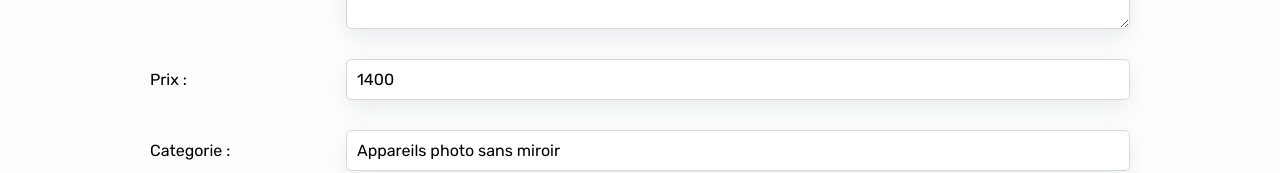
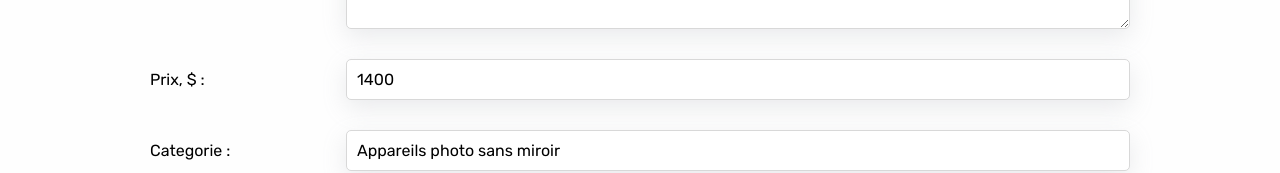
Before and after one commit to code-sandboxx/magasin-d-appareils-photo, a React (Create React App) app: page /modifier-produit/1 in a window 1280 px wide. Shown: the part 470-643 px from the top of the page. Built offline with nearby package versions, Linux system fonts and the light colour scheme; a web font is replaced by a local one.

Commit message:
Implémentation de la fonction de suppression d’un produit et réglage de problème d'emplacement de pied-de-page

```diff
--- a/src/App.js
+++ b/src/App.js
@@ -71,7 +71,7 @@ function App() {
   //             Mise à jour d’un produit
   //********************************************************
 
-  const updatedProduct = (updatedProduct) => {
+  const updateProduct = (updatedProduct) => {
     setProducts(products.map((originalProduct) =>
         originalProduct.id === updatedProduct.id ? { ...updatedProduct } : originalProduct
     ));
@@ -99,19 +99,27 @@ function App() {
     setProducts([...products, newProduct]);
   };
 
+  //********************************************************
+  //             Suppression à jour d’un produit
+  //********************************************************
+
+  const deleteProduct = (id) => {
+    setProducts(products.filter((product) => product.id !== id))
+  }
+
   return (
     <BrowserRouter>
       <Header />
       <Routes>
         <Route path="/catalogue" element={
           products.length > 0 ? (
-            <ProductCatalogue products={products} onAdd={addNewProduct} onUpdate={updatedProduct}/>
+            <ProductCatalogue products={products} onDelete={deleteProduct}/>
           ):(
             'Aucun produit'
           )} />
 
         <Route path="/ajouter-produit" element={<ProductForm onAdd={addNewProduct} products={products} />} />
-        <Route path="/modifier-produit/:id" element={<ProductForm onUpdate={updatedProduct} products={products} />} />
+        <Route path="/modifier-produit/:id" element={<ProductForm onUpdate={updateProduct} products={products} />} />
 
       </Routes>
       <Footer />
--- a/src/components/Header.js
+++ b/src/components/Header.js
@@ -1,16 +1,27 @@
 import React from 'react';
+import { Link } from 'react-router-dom';
 
 const Header = () => (
     <div className="navbar">
       <div className="logo_wrapper">
-        <div className="logo_image_container">
-          <img src="/img/focus.png" alt="image logo" />
-        </div>
+        <Link to="/accueil">
+          <div className="logo_image_container">
+            <img src="/img/focus.png" alt="image logo" />
+          </div>
+        </Link>
+
         <div className="logo_text">Pro Photo</div>
       </div>
       <nav>
-        <a href="#">Accueil</a>
-        <a href="#">Catalogue</a>
+
+      <Link to="/accueil">
+        Accueil
+      </Link>
+
+      <Link to="/catalogue">
+        Catalogue
+      </Link>
+
       </nav>
     </div>
   );
--- a/src/components/ProductCatalogue.js
+++ b/src/components/ProductCatalogue.js
@@ -2,9 +2,7 @@ import React, {useState} from "react";
 import SingleProduct from "./SingleProduct";
 import { Link } from "react-router-dom";
 
-const ProductCatalogue = ({products, onAdd, onUpdate}) => {
-
-    const [showForm, setShowForm] = useState(false);
+const ProductCatalogue = ({products, onDelete}) => {
 
     return(
         <div className="catalogue_wrapper">
@@ -17,7 +15,7 @@ const ProductCatalogue = ({products, onAdd, onUpdate}) => {
 
             <div className="catalogue">
                 {products.map((product)=>(
-                    <SingleProduct product={product} key={product.id}/>
+                    <SingleProduct product={product} key={product.id} onDelete={onDelete}/>
                 ))}
             </div>
 
--- a/src/components/ProductForm.js
+++ b/src/components/ProductForm.js
@@ -1,7 +1,7 @@
 import { useState, useEffect } from 'react'
 import { Link, useNavigate, useParams } from 'react-router-dom';
 
-const ProductForm = ({ onAdd, onUpdate, products }) => {
+const ProductForm = ({ onAdd, onUpdate, onDelete, products }) => {
 
     const navigate = useNavigate();
     const { id } = useParams();
@@ -80,7 +80,7 @@ const ProductForm = ({ onAdd, onUpdate, products }) => {
             </div>
 
             <div className="form_input_wrapper">
-                <label>Prix : </label>
+                <label>Prix, $ : </label>
                 <input
                     type="number"
                     value={prix}
--- a/src/components/SingleProduct.js
+++ b/src/components/SingleProduct.js
@@ -1,7 +1,7 @@
 import React from 'react';
-import { Link, useNavigate } from 'react-router-dom';
+import { Link } from 'react-router-dom';
 
-const SingleProduct = ({product, id}) => (
+const SingleProduct = ({product, onDelete}) => (
 
     <div className="item_wrapper">
 
@@ -24,9 +24,9 @@ const SingleProduct = ({product, id}) => (
               Modifier
             </Link>
 
-            <Link to="/supprimer-produit" className="btn btn_supprimer">
+            <button type="button" className="btn btn_supprimer" onClick = {()=> onDelete(product.id)}>
                 Supprimer
-            </Link>
+            </button>
 
         </div>
 
--- a/src/index.css
+++ b/src/index.css
@@ -35,6 +35,12 @@ input:focus, textarea:focus {
   gap: 50px;
 }
 
+#root{
+  display: flex;
+  flex-direction: column;
+  height: 100%;
+  flex-grow: 1;
+}
 
 /**************************************************/
 /*                   COMPONENTS                   */
@@ -43,12 +49,6 @@ input:focus, textarea:focus {
 body{
   background-color: rgb(254, 254, 254);
   height: 100vh;
-}
-
-#root{
-  display: flex;
-  flex-direction: column;
-  height: 100%;
 }
 
 .navbar{
@@ -123,6 +123,7 @@ nav a:hover{
   background-color: rgb(249, 214, 214);
   width: 150px;
   transition: 0.3s ease-in-out;
+  cursor: pointer;
 }
 
 .btn_supprimer:hover{
@@ -281,7 +282,7 @@ footer{
   width: 100%;
   background-color: rgb(109, 42, 74);
   padding: 30px;
-  margin-bottom: 0;
+  margin-top: auto;
 }
 
 footer p{
```
